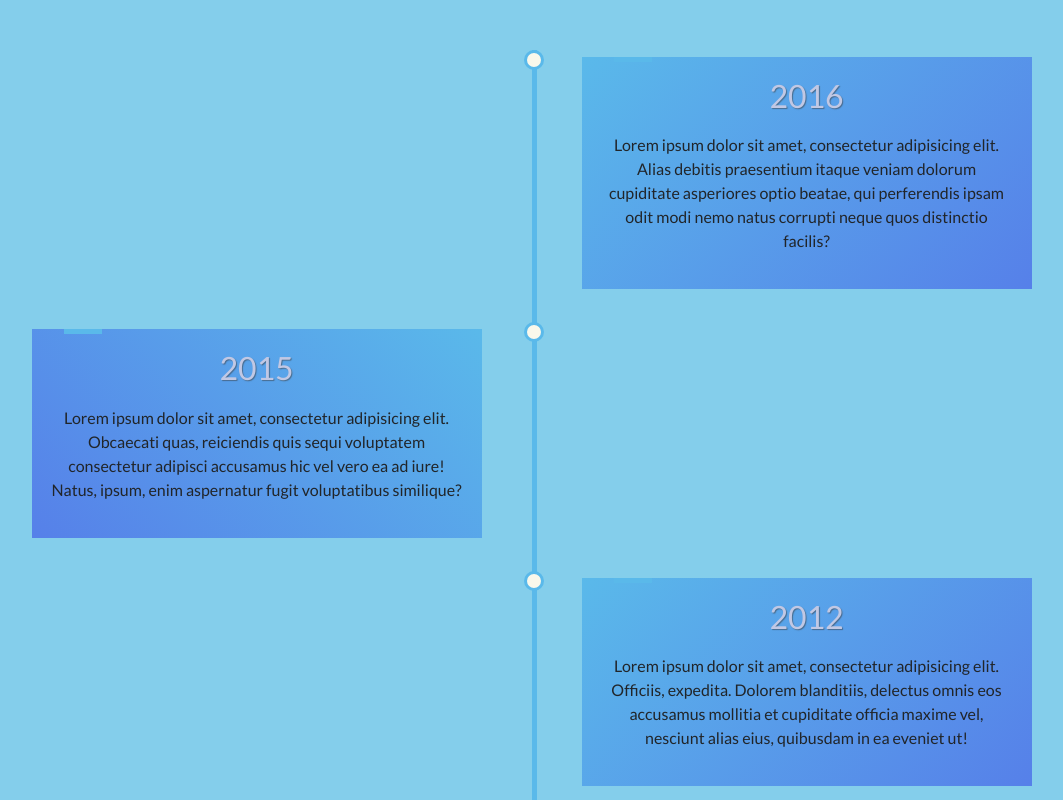
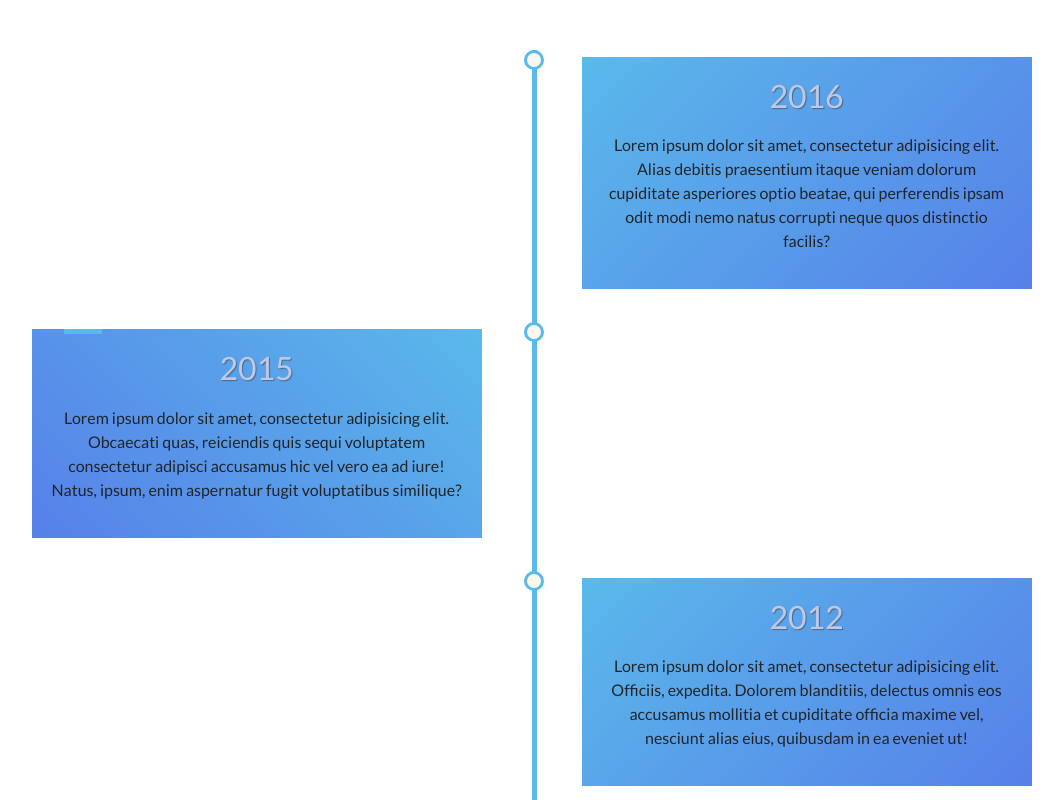
Before and after one commit to thevinitgupta/vertical-timeline, a plain HTML site: page index.html in a window 1280 px wide. Shown: the top 800 px of the page, without its empty margins (106-1169 px from the left). Drawn offline with nearby package versions, Linux system fonts and the light colour scheme.

Commit message:
Update style.css

```diff
--- a/style.css
+++ b/style.css
@@ -29,7 +29,7 @@ body{
 
   ul{
     width: 100%;
-    background: #84ceeb;
+    background: #fff;
     padding: 50px 0;
   }
     li{
```
